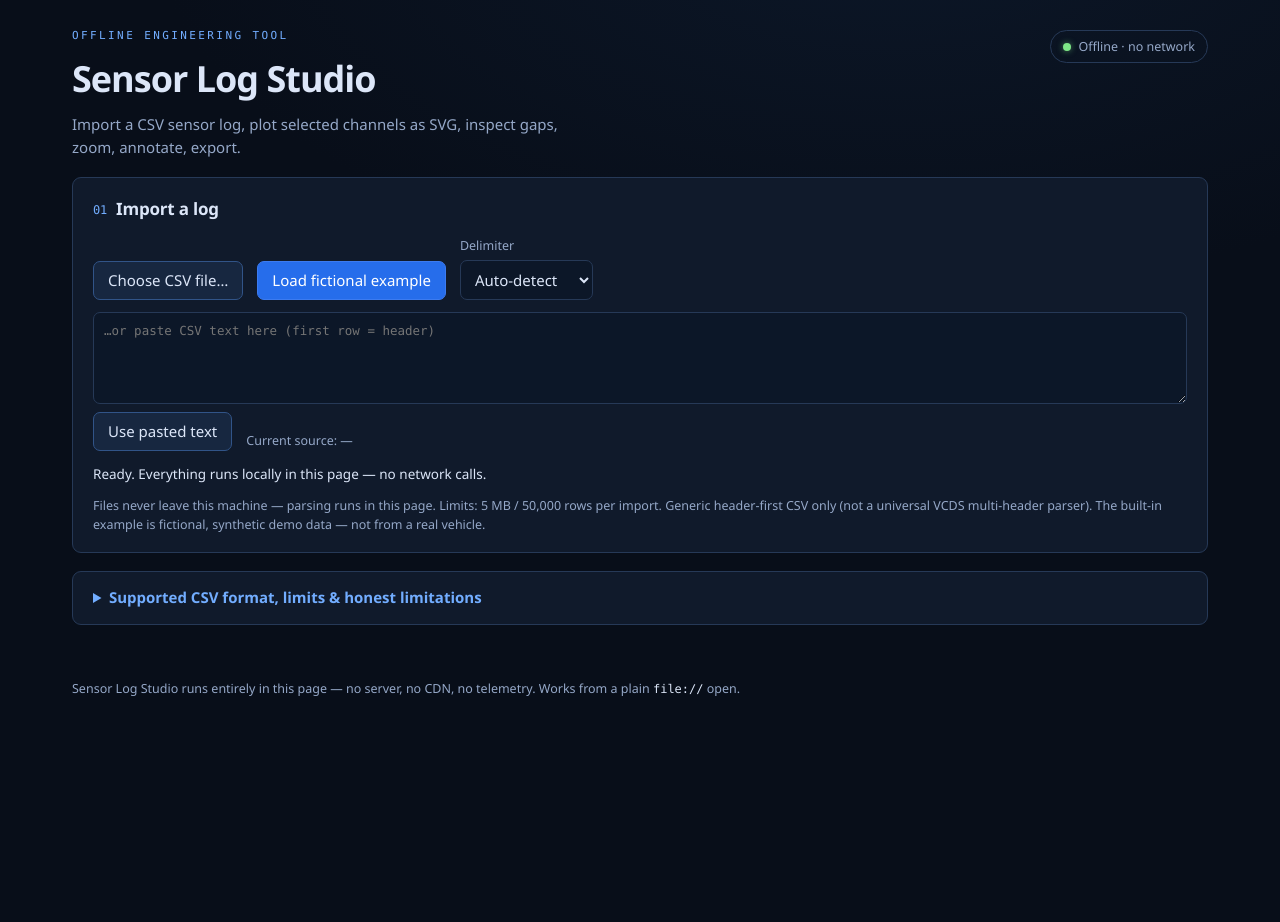
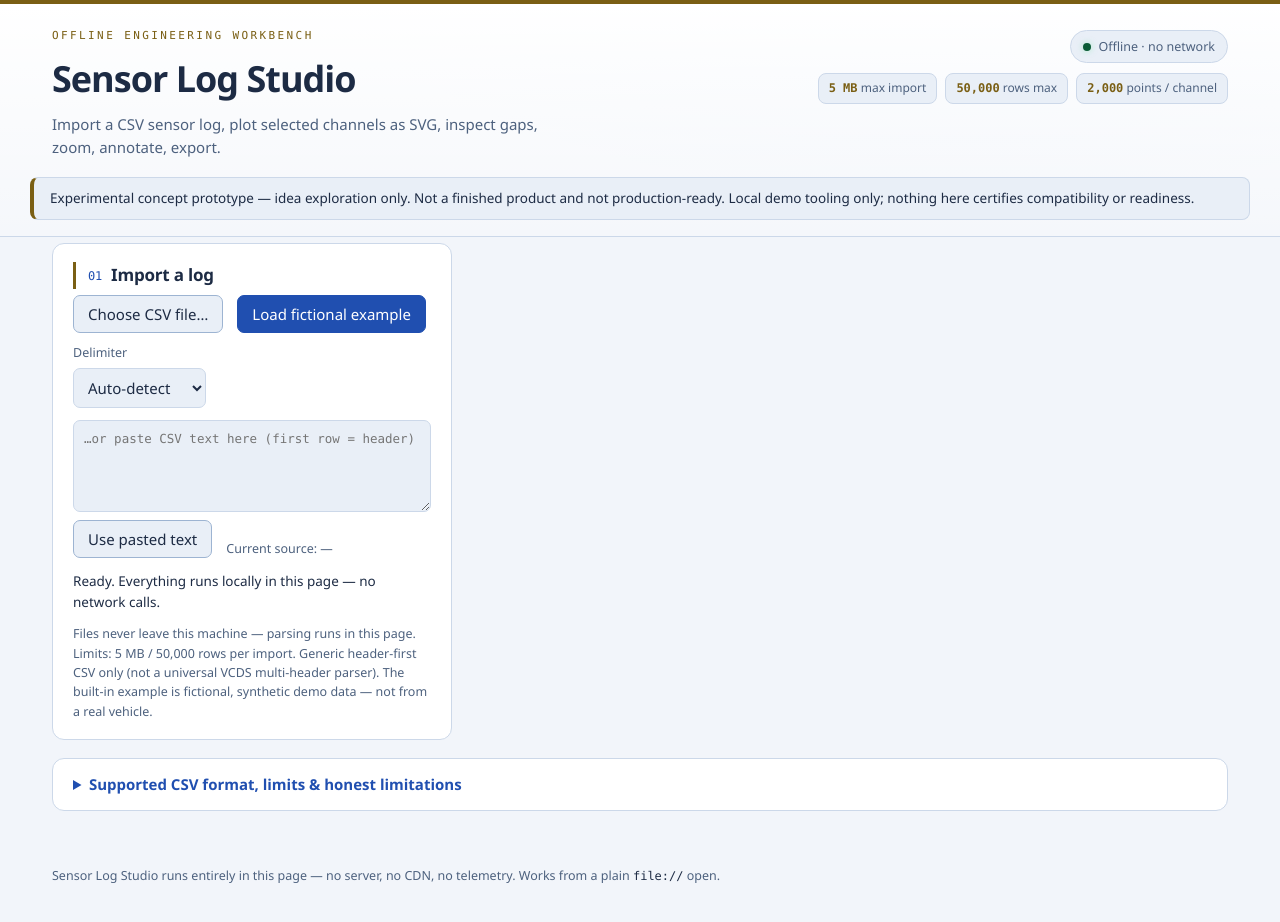
Before and after one commit to Fredy-E/Sensor-Log-Studio, a website: page index.html in a window 1280 px wide. Before the commit the page ends 800 px from the top, so only its background shows below. Drawn offline with Linux system fonts and the light colour scheme.

Commit message:
Approved UI preview refresh (Sensor-Log-Studio)

```diff
--- a/index.html
+++ b/index.html
@@ -3,27 +3,39 @@
 <head>
 <meta charset="utf-8">
 <meta name="viewport" content="width=device-width, initial-scale=1">
-<meta name="color-scheme" content="dark">
+<meta name="color-scheme" content="dark light">
 <meta name="description" content="Sensor Log Studio — offline CSV sensor log viewer with SVG plots. No server, no network, no telemetry.">
 <title>Sensor Log Studio — offline CSV sensor log viewer</title>
 <link rel="stylesheet" href="style.css">
 </head>
 <body>
 
-<header class="site-head">
-  <div>
-    <p class="eyebrow">Offline engineering tool</p>
+<header class="wb-masthead">
+  <div class="masthead-inner">
+    <div class="brand">
+      <p class="eyebrow">Offline engineering workbench</p>
       <h1>Sensor Log Studio</h1>
       <p class="tagline">Import a CSV sensor log, plot selected channels as SVG, inspect gaps, zoom, annotate, export.</p>
     </div>
+    <div class="masthead-side">
       <span class="badge" title="This page makes no network requests."><span class="dot" aria-hidden="true"></span>Offline · no network</span>
+      <ul class="wb-facts" aria-label="Hard limits">
+        <li><span>5 MB</span> max import</li>
+        <li><span>50,000</span> rows max</li>
+        <li><span>2,000</span> points / channel</li>
+      </ul>
+    </div>
+  </div>
+  <p id="prototype-notice" class="prototype-notice" role="note">Experimental concept prototype — idea exploration only. Not a finished product and not production-ready. Local demo tooling only; nothing here certifies compatibility or readiness.</p>
 </header>
 
-<main class="layout">
+<main class="layout" id="main" data-ui-revision="portfolio-preview-1" tabindex="-1">
+  <div class="wb-grid">
 
-  <!-- 1 · Import ---------------------------------------------------------- -->
+    <div class="wb-col wb-col--controls">
+      <!-- 1 · Import ------------------------------------------------------ -->
       <section class="panel" id="import-panel" aria-labelledby="import-h">
-    <h2 id="import-h"><span class="step">01</span>Import a log</h2>
+        <h2 id="import-h"><span class="step" aria-hidden="true">01</span>Import a log</h2>
 
         <div class="field-row">
           <label class="btn" for="file-input">Choose CSV file…</label>
@@ -59,42 +71,52 @@
         </p>
       </section>
 
-  <!-- 2 · Columns ---------------------------------------------------------- -->
-  <section class="panel" id="mapping-panel" data-testid="mapping-panel" aria-labelledby="map-h" hidden>
-    <h2 id="map-h"><span class="step">02</span>Columns</h2>
+      <!-- 2 · Channel & time workspace ------------------------------------- -->
+      <section class="panel workspace" id="mapping-panel" data-testid="mapping-panel" aria-labelledby="map-h" hidden>
+        <h2 id="map-h"><span class="step" aria-hidden="true">02</span>Channel &amp; time workspace</h2>
+        <p class="workspace-lede">Pick the elapsed-time column, fix row order, then tick the numeric channels to draw. Gaps stay gaps — nothing is interpolated or zero-filled.</p>
 
+        <div class="workspace-time" id="workspace-channels" data-testid="workspace-channels">
           <div class="field-row">
             <div class="field">
               <label for="time-column">Time column (configurable numeric elapsed time)</label>
               <select id="time-column" data-testid="time-column"></select>
             </div>
-      <label class="channel" style="padding-top:20px">
+            <label class="channel channel--sort">
               <input type="checkbox" id="sort-by-time" data-testid="sort-by-time">
               <span>Sort samples by time (fixes logs that are out of order)</span>
             </label>
           </div>
+        </div>
 
-    <fieldset style="margin-top:14px">
+        <fieldset class="workspace-channels">
           <legend>Channels — selectable finite numeric columns</legend>
           <div class="channels" id="channel-list" data-testid="channel-list"></div>
         </fieldset>
 
         <ul class="notes" id="parse-notes" data-testid="parse-notes" aria-label="Import notes and warnings"></ul>
       </section>
+    </div>
 
-  <!-- 3 · Plot ------------------------------------------------------------- -->
-  <section class="panel" id="plot-panel" data-testid="plot-panel" aria-labelledby="plot-h" hidden>
-    <h2 id="plot-h"><span class="step">03</span>Plot</h2>
+    <div class="wb-col wb-col--stage">
+      <!-- 3 · Plot --------------------------------------------------------- -->
+      <section class="panel stage" id="plot-panel" data-testid="plot-panel" aria-labelledby="plot-h" hidden>
+        <h2 id="plot-h"><span class="step" aria-hidden="true">03</span>Plot</h2>
 
         <div class="toolbar">
+          <div class="toolbar-group" role="group" aria-label="Zoom controls">
             <button type="button" class="btn" id="btn-zoom-in" data-testid="zoom-in" title="Zoom in">Zoom +</button>
             <button type="button" class="btn" id="btn-zoom-out" data-testid="zoom-out" title="Zoom out">Zoom −</button>
             <button type="button" class="btn" id="btn-zoom-reset" data-testid="zoom-reset" title="Show the full time range">Reset zoom</button>
+          </div>
           <span class="spacer"></span>
           <span class="hint">Mouse wheel zooms · drag pans · Esc resets · click sets annotation time</span>
         </div>
 
+        <figure class="plot-frame">
           <div id="plot" class="plot-host" data-testid="plot" aria-label="Sensor log plot"></div>
+          <figcaption class="plot-caption">Gap-preserving traces · at most 2,000 points per channel (min/max envelope, extrema preserved)</figcaption>
+        </figure>
         <p class="meta" id="meta-line" data-testid="meta-line"></p>
 
         <div class="table-scroll">
@@ -116,9 +138,9 @@
         </div>
       </section>
 
-  <!-- 4 · Annotations ------------------------------------------------------ -->
+      <!-- 4 · Annotations -------------------------------------------------- -->
       <section class="panel" id="annot-panel" data-testid="annot-panel" aria-labelledby="ann-h" hidden>
-    <h2 id="ann-h"><span class="step">04</span>Timestamp annotations</h2>
+        <h2 id="ann-h"><span class="step" aria-hidden="true">04</span>Timestamp annotations</h2>
         <div class="field-row">
           <div class="field">
             <label for="annotation-time">Time (same units as the time column)</label>
@@ -135,9 +157,9 @@
         <p class="hint">Click the plot to pick a time. Annotations live only until you reload the page — nothing is saved.</p>
       </section>
 
-  <!-- 5 · Export ----------------------------------------------------------- -->
+      <!-- 5 · Export ------------------------------------------------------- -->
       <section class="panel" id="export-panel" data-testid="export-panel" aria-labelledby="exp-h" hidden>
-    <h2 id="exp-h"><span class="step">05</span>Export</h2>
+        <h2 id="exp-h"><span class="step" aria-hidden="true">05</span>Export</h2>
         <div class="field-row">
           <div class="field">
             <label for="range-mode">CSV range</label>
@@ -155,6 +177,8 @@
           with axes, legend and scaling notes.
         </p>
       </section>
+    </div>
+  </div>
 
   <details class="about">
     <summary>Supported CSV format, limits &amp; honest limitations</summary>
--- a/style.css
+++ b/style.css
@@ -1,47 +1,90 @@
-/* Sensor Log Studio — dark blue engineering theme.
-   Deliberately written in readable, commented form (the sibling tools ship a
-   minified variant; this file is the maintainable source of truth). */
+/* Sensor Log Studio — portfolio workbench preview (dark-first, light-aware).
+   Navy/blue family surfaces, restrained gold reserved for status markers,
+   prototype notice and section kickers. System fonts only; fully offline. */
 
 :root {
-  color-scheme: dark;
-  --bg: #080e19;
-  --bg-glow: #0c1728;
-  --panel: #101a2b;
-  --panel-2: #14213a;
-  --border: #263957;
-  --border-strong: #315488;
-  --text: #dce6f8;
-  --muted: #95a8c8;
-  --accent: #72adff;
-  --blue: #266deb;
-  --blue-2: #1d5fc0;
-  --danger: #ff8a80;
-  --danger-bg: #351420;
-  --warn: #ffcf7a;
-  --radius: 9px;
-  --mono: "Cascadia Mono", Consolas, "SF Mono", Menlo, monospace;
+  color-scheme: dark light;
+  --ui-bg: #0c1422;
+  --ui-surface: #142034;
+  --ui-surface-2: #0e1830;
+  --ui-ink: #eef4ff;
+  --ui-muted: #adbbd2;
+  --ui-accent: #8cbcff;
+  --ui-accent-strong: #5f9bff;
+  --ui-border: #31445f;
+  --ui-border-strong: #47668f;
+  --ui-radius: 12px;
+  --ui-gold: #e8c877;
+  --ui-gold-deep: #9a7a24;
+  --ui-danger: #ffa19a;
+  --ui-warn: #ffd9a0;
+  --ui-ok: #9df0c8;
+  --ui-plot: #0a1a2e;
+  --ui-mono: ui-monospace, "Cascadia Mono", Consolas, "SF Mono", Menlo, monospace;
+}
+
+@media (prefers-color-scheme: light) {
+  :root {
+    --ui-bg: #f2f5fa;
+    --ui-surface: #ffffff;
+    --ui-surface-2: #e9eff7;
+    --ui-ink: #1d2b44;
+    --ui-muted: #4d617e;
+    --ui-accent: #204fb0;
+    --ui-accent-strong: #204fb0;
+    --ui-border: #ccd8e9;
+    --ui-border-strong: #9db4d2;
+    --ui-gold: #7a5f14;
+    --ui-gold-deep: #7a5f14;
+    --ui-danger: #a4261f;
+    --ui-warn: #7a4d00;
+    --ui-ok: #0b5c36;
+    --ui-plot: #f7fafd;
+  }
 }
 
 * { box-sizing: border-box; }
-
 [hidden] { display: none !important; }
 
-html { background: var(--bg); }
+html { background: var(--ui-bg); }
 
 body {
   margin: 0;
-  background: radial-gradient(1200px 600px at 70% -10%, var(--bg-glow), var(--bg) 62%);
-  color: var(--text);
-  font: 15px/1.55 "Segoe UI", system-ui, -apple-system, Roboto, sans-serif;
   min-height: 100vh;
+  color: var(--ui-ink);
+  background:
+    radial-gradient(1100px 480px at 75% -10%, rgba(140, 188, 255, 0.10), transparent 62%),
+    var(--ui-bg);
+  font: 15px/1.55 "Segoe UI", system-ui, -apple-system, Roboto, "Helvetica Neue", sans-serif;
 }
 
-/* ---------- header ---------- */
+.skip-link {
+  position: absolute;
+  left: -9999px;
+  top: 0;
+  background: var(--ui-accent);
+  color: #fff;
+  padding: 10px 16px;
+  border-radius: 0 0 8px 0;
+  z-index: 60;
+}
+@media (prefers-color-scheme: light) {
+  .skip-link { color: #fff; }
+}
+.skip-link:focus { left: 0; }
 
-.site-head {
-  max-width: 1180px;
+/* ---------------- masthead ---------------- */
+
+.wb-masthead {
+  border-bottom: 1px solid var(--ui-border);
+  border-top: 4px solid var(--ui-gold-deep);
+  background: linear-gradient(180deg, var(--ui-surface), transparent 130%);
+}
+
+.masthead-inner {
+  max-width: 1220px;
   margin: 0 auto;
-  padding: 30px 22px 8px;
+  padding: 26px 22px 6px;
   display: flex;
   align-items: flex-start;
   justify-content: space-between;
@@ -50,10 +93,10 @@ body {
 }
 
 .eyebrow {
-  font: 11px/1 var(--mono);
+  font: 11px/1 var(--ui-mono);
   letter-spacing: 2.4px;
   text-transform: uppercase;
-  color: var(--accent);
+  color: var(--ui-gold);
   margin: 0 0 10px;
 }
 
@@ -64,16 +107,23 @@ h1 {
   margin: 0 0 6px;
 }
 
-.tagline { color: var(--muted); margin: 0; max-width: 62ch; }
+.tagline { color: var(--ui-muted); margin: 0; max-width: 62ch; }
+
+.masthead-side {
+  display: grid;
+  gap: 10px;
+  justify-items: end;
+}
 
 .badge {
   display: inline-flex;
   align-items: center;
   gap: 8px;
   padding: 6px 12px;
-  border: 1px solid var(--border);
+  border: 1px solid var(--ui-border);
   border-radius: 999px;
-  color: var(--muted);
+  color: var(--ui-muted);
+  background: var(--ui-surface-2);
   font-size: 12.5px;
   white-space: nowrap;
 }
@@ -82,61 +132,121 @@ h1 {
   width: 8px;
   height: 8px;
   border-radius: 50%;
-  background: #7ee787;
-  box-shadow: 0 0 6px #7ee78788;
+  background: var(--ui-ok);
+  box-shadow: 0 0 6px rgba(120, 230, 170, 0.55);
 }
 
-/* ---------- layout ---------- */
+.wb-facts {
+  list-style: none;
+  display: flex;
+  gap: 8px;
+  flex-wrap: wrap;
+  margin: 0;
+  padding: 0;
+  justify-content: flex-end;
+}
+
+.wb-facts li {
+  border: 1px solid var(--ui-border);
+  border-radius: 8px;
+  padding: 5px 10px;
+  font-size: 12px;
+  color: var(--ui-muted);
+  background: var(--ui-surface-2);
+}
+
+.wb-facts li span { color: var(--ui-gold); font-weight: 700; font-family: var(--ui-mono); }
+
+.prototype-notice {
+  max-width: 1220px;
+  margin: 12px auto 16px;
+  padding: 10px 14px 10px 16px;
+  border: 1px solid var(--ui-border);
+  border-left: 4px solid var(--ui-gold-deep);
+  border-radius: 8px;
+  background: var(--ui-surface-2);
+  color: var(--ui-ink);
+  font-size: 13.5px;
+}
+
+/* ---------------- workbench layout ---------------- */
 
 .layout {
-  max-width: 1180px;
+  max-width: 1220px;
   margin: 0 auto;
-  padding: 10px 22px 42px;
+  padding: 6px 22px 42px;
   display: grid;
   gap: 18px;
 }
-
-/* Grid children must be allowed to shrink below their content min-size, or the
-   page body scrolls sideways on narrow screens. The plot and the legend table
-   keep their own contained horizontal scroll instead (see .plot-host and
-   .table-scroll). */
 .layout > * { min-width: 0; }
 
+.wb-grid {
+  display: grid;
+  grid-template-columns: minmax(320px, 400px) minmax(0, 1fr);
+  gap: 18px;
+  align-items: start;
+}
+.wb-grid > * { min-width: 0; }
+
+.wb-col { display: grid; gap: 18px; align-content: start; min-width: 0; }
+
 .panel {
-  background: var(--panel);
-  border: 1px solid var(--border);
-  border-radius: var(--radius);
+  background: var(--ui-surface);
+  border: 1px solid var(--ui-border);
+  border-radius: var(--ui-radius);
   padding: 18px 20px;
+  min-width: 0;
 }
 
 .panel h2 {
   font-size: 17px;
-  font-weight: 600;
+  font-weight: 650;
   letter-spacing: -0.2px;
-  margin: 0 0 13px;
+  margin: 0 0 6px;
+  padding-left: 12px;
+  border-left: 3px solid var(--ui-gold-deep);
 }
 
 .panel h2 .step {
-  color: var(--accent);
-  font: 12px var(--mono);
+  color: var(--ui-accent);
+  font: 12px var(--ui-mono);
   margin-right: 9px;
   vertical-align: 1px;
 }
 
-/* ---------- controls ---------- */
+.workspace-lede { color: var(--ui-muted); font-size: 13px; margin: 0 0 12px; }
+
+.workspace-time {
+  border: 1px dashed var(--ui-border-strong);
+  border-radius: 8px;
+  padding: 12px 14px;
+  margin-bottom: 12px;
+  background: var(--ui-surface-2);
+  min-width: 0;
+}
+
+fieldset, fieldset.workspace-channels {
+  border: 1px solid var(--ui-border);
+  border-radius: 8px;
+  padding: 10px 13px 12px;
+  margin: 0;
+  min-width: 0;
+}
+
+legend { font-size: 12.5px; color: var(--ui-muted); padding: 0 6px; }
+
+/* ---------------- controls ---------------- */
 
 .field-row {
   display: flex;
   flex-wrap: wrap;
   gap: 10px 14px;
   align-items: flex-end;
+  min-width: 0;
 }
 
 .field { display: grid; gap: 5px; min-width: 0; }
-.field > label { font-size: 12.5px; color: var(--muted); }
-
-/* Let selects/inputs shrink with their field (long option text must never
-   force the page body wider than the viewport). */
+.field > label { font-size: 12.5px; color: var(--ui-muted); }
 .field > select, .field > input { min-width: 0; }
 
 button, .btn, select, input, textarea { font: inherit; color: inherit; }
@@ -147,50 +257,53 @@ button, .btn {
   justify-content: center;
   gap: 8px;
   padding: 9px 14px;
-  border: 1px solid var(--border-strong);
+  border: 1px solid var(--ui-border-strong);
   border-radius: 7px;
-  background: #172740;
-  color: var(--text);
+  background: var(--ui-surface-2);
+  color: var(--ui-ink);
   cursor: pointer;
   line-height: 1.25;
   text-decoration: none;
   user-select: none;
+  max-width: 100%;
 }
 
-button:hover:not(:disabled), .btn:hover { border-color: var(--accent); background: #1d3352; }
-button.primary, .btn.primary { background: var(--blue); border-color: #3c7bf0; color: #fff; }
-button.primary:hover:not(:disabled) { background: var(--blue-2); }
+button:hover:not(:disabled), .btn:hover { border-color: var(--ui-accent); }
+button.primary, .btn.primary { background: var(--ui-accent-strong); border-color: var(--ui-accent-strong); color: #fff; }
 button:disabled { opacity: 0.45; cursor: not-allowed; }
 button.tiny { padding: 4px 10px; font-size: 12.5px; }
 
-:focus-visible { outline: 2px solid var(--accent); outline-offset: 2px; border-radius: 4px; }
+:focus-visible {
+  outline: 3px solid var(--ui-accent);
+  outline-offset: 2px;
+  border-radius: 4px;
+}
 
-/* The file input is visually hidden (1×1, clipped), so a focus ring drawn on it
-   would be invisible. When it has keyboard focus, draw the ring on its visible
-   "Choose CSV file…" label instead. */
 label.btn:has(+ input[type="file"]:focus-visible) {
-  outline: 2px solid var(--accent);
+  outline: 3px solid var(--ui-accent);
   outline-offset: 2px;
   border-radius: 4px;
 }
 
 select, input[type="number"], input[type="text"], textarea {
-  background: #0c1728;
-  border: 1px solid var(--border);
+  background: var(--ui-surface-2);
+  border: 1px solid var(--ui-border);
   border-radius: 7px;
   padding: 8px 10px;
   max-width: 100%;
+  color: var(--ui-ink);
 }
 
 textarea {
   width: 100%;
   min-height: 92px;
   resize: vertical;
-  font-family: var(--mono);
+  font-family: var(--ui-mono);
   font-size: 12.5px;
+  min-width: 0;
 }
 
-input[type="checkbox"] { accent-color: var(--blue); width: 16px; height: 16px; }
+input[type="checkbox"] { accent-color: var(--ui-accent-strong); width: 16px; height: 16px; }
 
 .sr-only {
   position: absolute;
@@ -204,18 +317,21 @@ input[type="checkbox"] { accent-color: var(--blue); width: 16px; height: 16px; }
   border: 0;
 }
 
-.hint { color: var(--muted); font-size: 12.5px; margin: 11px 0 0; }
+.hint { color: var(--ui-muted); font-size: 12.5px; margin: 11px 0 0; }
 
-/* ---------- status & messages ---------- */
+/* ---------------- status ---------------- */
 
 .status { min-height: 1.45em; margin: 13px 0 0; font-size: 13.5px; }
 
 .error {
   margin: 10px 0 0;
   padding: 10px 13px;
-  border-left: 3px solid var(--danger);
-  background: var(--danger-bg);
-  color: #ffd9d6;
+  border-left: 3px solid var(--ui-danger);
+  background: var(--ui-surface-2);
+  border-top: 1px solid var(--ui-border);
+  border-right: 1px solid var(--ui-border);
+  border-bottom: 1px solid var(--ui-border);
+  color: var(--ui-ink);
   border-radius: 0 7px 7px 0;
   font-size: 13.5px;
   white-space: pre-wrap;
@@ -224,34 +340,23 @@ input[type="checkbox"] { accent-color: var(--blue); width: 16px; height: 16px; }
 .notes {
   margin: 12px 0 0;
   padding-left: 18px;
-  color: var(--warn);
+  color: var(--ui-warn);
   font-size: 13px;
   display: grid;
   gap: 4px;
 }
-
 .notes:empty { display: none; }
 
-/* User-supplied text (file names, channel names, labels) must never widen the
-   page: allow breaks anywhere inside long unbroken strings. */
 .status, .error, .hint, .notes li, .channel span, ol.annots li span { overflow-wrap: anywhere; }
 
-/* ---------- channel picker ---------- */
-
-fieldset {
-  border: 1px solid var(--border);
-  border-radius: 8px;
-  padding: 10px 13px 12px;
-  margin: 0;
-}
-
-legend { font-size: 12.5px; color: var(--muted); padding: 0 6px; }
+/* ---------------- channels ---------------- */
 
 .channels {
   display: grid;
   grid-template-columns: repeat(auto-fill, minmax(235px, 1fr));
   gap: 5px 16px;
   margin-top: 7px;
+  min-width: 0;
 }
 
 .channel {
@@ -261,12 +366,14 @@ legend { font-size: 12.5px; color: var(--muted); padding: 0 6px; }
   font-size: 13.5px;
   padding: 3px 0;
   cursor: pointer;
+  min-width: 0;
 }
 
+.channel--sort { align-items: center; padding-top: 20px; }
 .channel input { margin-top: 3px; flex: 0 0 auto; }
 .channel input:disabled + span { opacity: 0.5; }
 
-/* ---------- plot ---------- */
+/* ---------------- plot stage ---------------- */
 
 .toolbar {
   display: flex;
@@ -276,19 +383,25 @@ legend { font-size: 12.5px; color: var(--muted); padding: 0 6px; }
   margin: 0 0 11px;
 }
 
+.toolbar-group { display: flex; gap: 8px; flex-wrap: wrap; }
 .toolbar .spacer { flex: 1 1 0; }
 .toolbar .hint { margin: 0; }
 
+.plot-frame { margin: 0; min-width: 0; }
+
+.plot-frame:focus-within { outline: 3px solid var(--ui-accent); outline-offset: 2px; border-radius: 8px; }
+
 .plot-host {
-  border: 1px solid var(--border);
+  border: 1px solid var(--ui-border-strong);
   border-radius: 8px;
-  background: #0a1a2e;
+  background: var(--ui-plot);
   overflow-x: auto;
+  box-shadow: inset 0 1px 0 rgba(140, 188, 255, 0.08);
 }
 
 .plot-host.msg {
   padding: 26px 18px;
-  color: var(--muted);
+  color: var(--ui-muted);
   font-size: 13.5px;
 }
 
@@ -304,17 +417,22 @@ legend { font-size: 12.5px; color: var(--muted); padding: 0 6px; }
 
 .plot-host.dragging svg { cursor: grabbing; }
 
-.meta {
-  color: var(--muted);
-  font-size: 12.5px;
-  font-family: var(--mono);
-  margin: 10px 0 0;
+.plot-caption {
+  color: var(--ui-muted);
+  font-size: 12px;
+  margin-top: 6px;
 }
 
-/* ---------- legend & stats ---------- */
+.meta {
+  color: var(--ui-muted);
+  font-size: 12.5px;
+  font-family: var(--ui-mono);
+  margin: 10px 0 0;
+  overflow-wrap: anywhere;
+}
 
-/* The legend table keeps its own horizontal scroll on narrow screens so its
-   column min-sizes can never widen the page body. */
+/* ---------------- legend ---------------- */
+
 .table-scroll { overflow-x: auto; }
 
 table.legend {
@@ -326,7 +444,7 @@ table.legend {
 
 table.legend caption {
   text-align: left;
-  color: var(--muted);
+  color: var(--ui-muted);
   font-size: 12.5px;
   padding-bottom: 7px;
 }
@@ -334,11 +452,11 @@ table.legend caption {
 table.legend th, table.legend td {
   text-align: left;
   padding: 6px 8px;
-  border-top: 1px solid var(--border);
+  border-top: 1px solid var(--ui-border);
   vertical-align: middle;
 }
 
-table.legend th { color: var(--muted); font-weight: 500; font-size: 12px; }
+table.legend th { color: var(--ui-muted); font-weight: 600; font-size: 12px; }
 
 .swatch {
   display: inline-block;
@@ -348,9 +466,9 @@ table.legend th { color: var(--muted); font-weight: 500; font-size: 12px; }
   vertical-align: -1px;
 }
 
-.scale-input { width: 86px; padding: 4px 7px; font-size: 12.5px; }
+.scale-input { width: 86px; padding: 4px 7px; font-size: 12.5px; min-width: 0; }
 
-/* ---------- annotations ---------- */
+/* ---------------- annotations ---------------- */
 
 ol.annots {
   list-style: none;
@@ -365,60 +483,84 @@ ol.annots li {
   align-items: center;
   justify-content: space-between;
   gap: 10px;
-  background: var(--panel-2);
-  border: 1px solid var(--border);
+  background: var(--ui-surface-2);
+  border: 1px solid var(--ui-border);
+  border-left: 3px solid var(--ui-gold-deep);
   border-radius: 7px;
   padding: 6px 10px;
   font-size: 13.5px;
+  min-width: 0;
 }
 
-/* ---------- about / footer ---------- */
+/* ---------------- about / footer ---------------- */
 
 details.about {
-  background: var(--panel);
-  border: 1px solid var(--border);
-  border-radius: var(--radius);
+  background: var(--ui-surface);
+  border: 1px solid var(--ui-border);
+  border-radius: var(--ui-radius);
   padding: 14px 20px;
+  min-width: 0;
 }
 
-details.about summary { cursor: pointer; color: var(--accent); font-weight: 600; }
+details.about summary { cursor: pointer; color: var(--ui-accent); font-weight: 600; }
+details.about summary:focus-visible { outline: 3px solid var(--ui-accent); outline-offset: 2px; }
 
 details.about h3 { font-size: 14px; margin: 15px 0 4px; }
 
 details.about ul {
   margin: 6px 0;
   padding-left: 20px;
-  color: var(--muted);
+  color: var(--ui-muted);
   font-size: 13px;
   display: grid;
   gap: 4px;
 }
 
 details.about code, .site-foot code {
-  font-family: var(--mono);
+  font-family: var(--ui-mono);
   font-size: 12px;
-  color: var(--text);
+  color: var(--ui-ink);
 }
 
 .site-foot {
-  max-width: 1180px;
+  max-width: 1220px;
   margin: 0 auto;
   padding: 0 22px 36px;
-  color: var(--muted);
+  color: var(--ui-muted);
   font-size: 12.5px;
 }
 
-/* ---------- responsive ---------- */
+/* ---------------- responsive ---------------- */
+
+@media (max-width: 980px) {
+  .wb-grid { grid-template-columns: 1fr; }
+  .masthead-side { justify-items: start; }
+  .wb-facts { justify-content: flex-start; }
+}
 
 @media (max-width: 720px) {
-  .site-head { padding: 20px 12px 4px; }
-  .layout { padding: 8px 12px 30px; }
+  .masthead-inner { padding: 20px 12px 4px; }
+  .layout { padding: 6px 12px 30px; }
   .panel { padding: 14px; }
-  .plot-host svg { min-width: 620px; } /* keep plots legible: scroll instead of squish */
-  .channels { grid-template-columns: 1fr; }
+  .plot-host svg { min-width: 620px; }
+  .channels { grid-template-columns: minmax(0, 1fr); }
   .site-foot { padding: 0 12px 30px; }
+  .prototype-notice { margin: 10px 12px 12px; }
+  .channel--sort { padding-top: 0; }
 }
 
 @media (prefers-reduced-motion: reduce) {
-  * { transition: none !important; animation: none !important; }
+  *, *::before, *::after { transition: none !important; animation: none !important; }
+  html { scroll-behavior: auto; }
 }
+
+@media print {
+  :root { color-scheme: light; }
+  body { background: #fff; color: #000; }
+  .wb-masthead { border-top-color: #000; }
+  .masthead-side, .toolbar, .toolbar-group, details.about, .site-foot { display: none !important; }
+  .layout, .wb-grid, .wb-col { display: block; }
+  .panel { border: 1px solid #666; break-inside: avoid; margin-bottom: 12px; background: #fff; color: #000; }
+  .plot-host { overflow: visible; }
+  .prototype-notice { border: 1px solid #666; color: #000; }
+}
```
Also changed, not shown: package.json (+5 -2 lines), .github/workflows/verify.yml, README.md, docs/images/app.png, 1 other file. Lines whose indentation alone changed are shown as unchanged.
